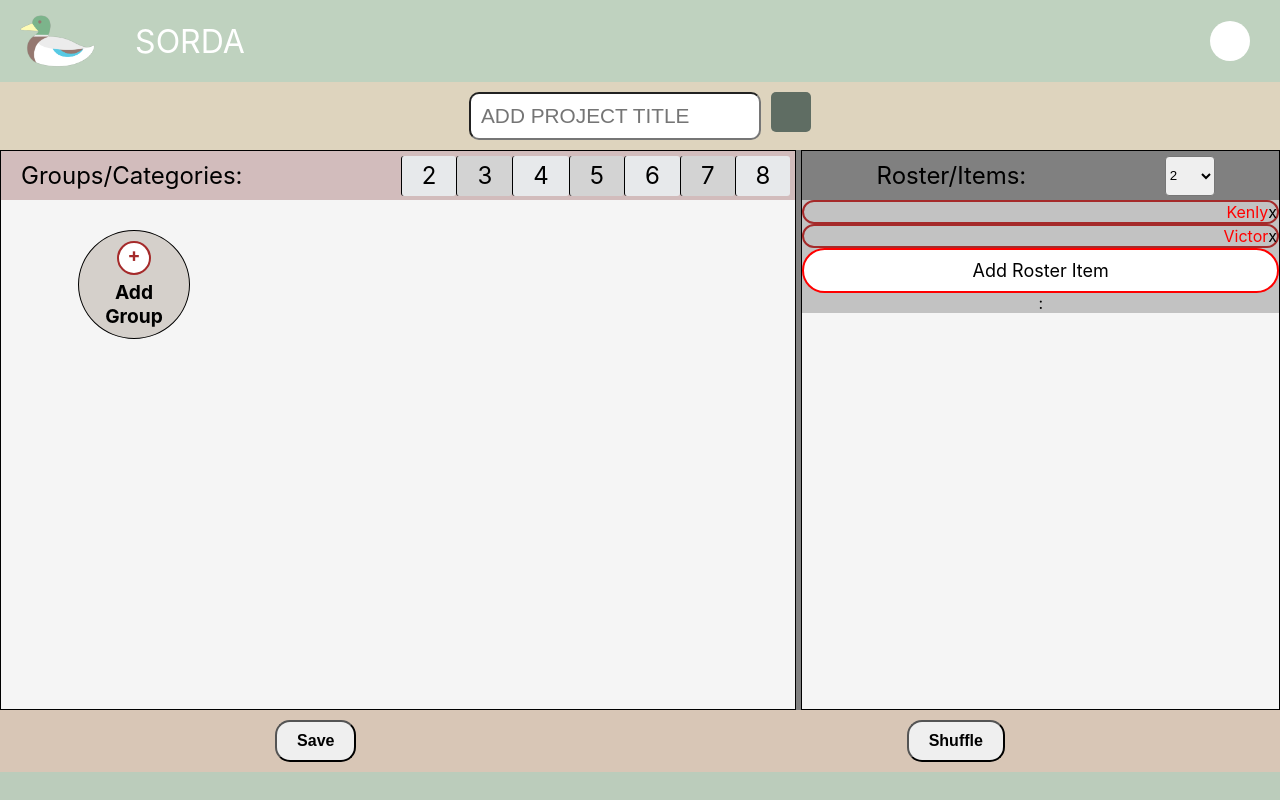
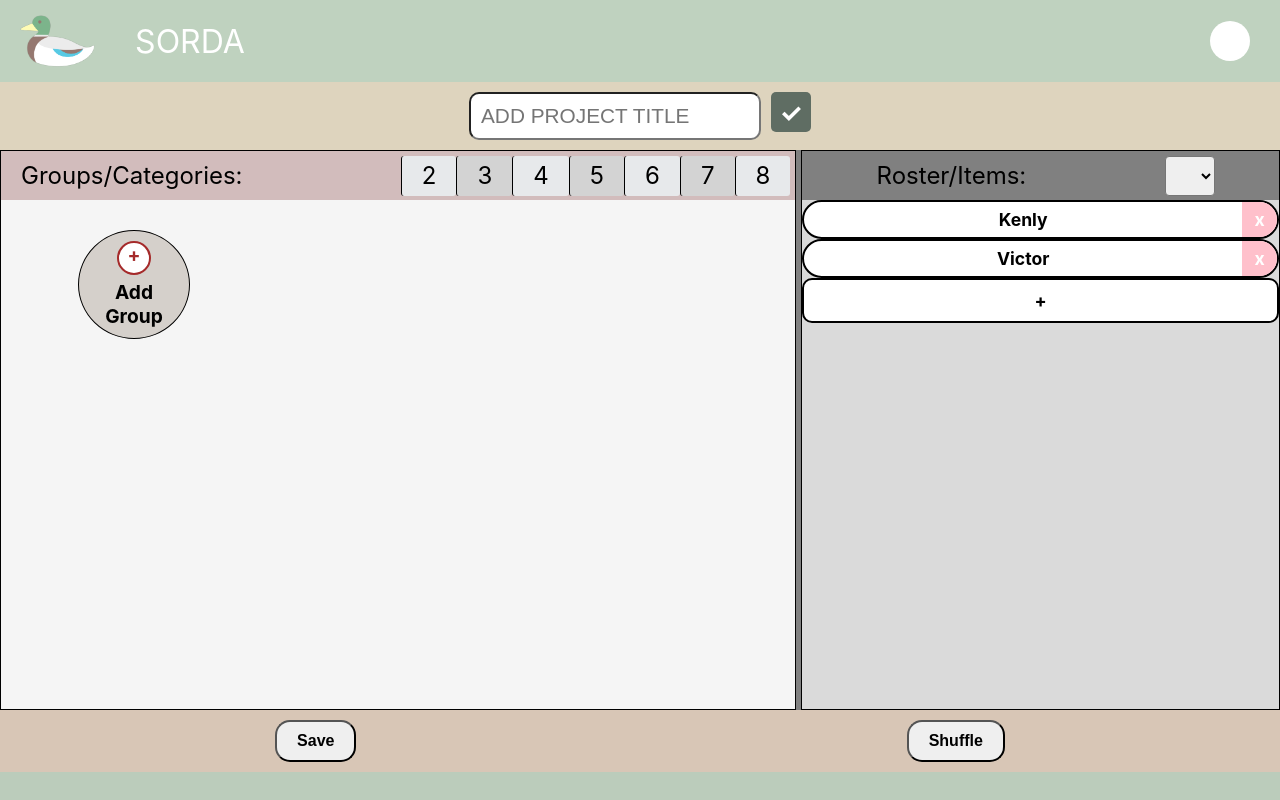
Before and after one commit to VeniVidiCodi/randomized-distribution-app, a React (Create React App) app in the folder frontendReact/sordaapp/: page / in a window 1280 px wide. Built offline with nearby package versions, Linux system fonts and the light colour scheme; the HTML template or start-up script is replaced by a standard one.

Commit message:
Finish basic roster section button/item behavior. Work on button rendering and limitation on adding items button.

```diff
--- a/frontendReact/sordaapp/src/components/GroupSection/GroupSection.js
+++ b/frontendReact/sordaapp/src/components/GroupSection/GroupSection.js
@@ -102,9 +102,8 @@ class GroupSection extends Component {
                                     onClick={this.generateGroups}
                                 />
                             )}
-
-                    </div>:
-                    <div></div>}
+                        </div> : <div></div>
+                    }
                 </header>
 
                 <div className="group-items-container">
--- a/frontendReact/sordaapp/src/components/NewItemButton/NewItemButton.css
+++ b/frontendReact/sordaapp/src/components/NewItemButton/NewItemButton.css
@@ -1,15 +1,17 @@
 .add-item-button {
-    border: 2px solid red;
-    border-radius: 25px;
+    border: 2px solid black;
+    border-radius: 10px;
     display: flex;
     justify-content: center;
     align-items: center;
     flex-direction: row;
     padding: 10px;
     background-color: white;
+    font-weight: bold;
+    font-size: 1.1em;
 }
-.roster-item--new:hover {
-    background-color: greenyellow;
+.add-item-button:hover {
+    background-color: lightgreen;
 }
 
 /* .roster-add--button {
--- a/frontendReact/sordaapp/src/components/NewItemButton/NewItemButton.js
+++ b/frontendReact/sordaapp/src/components/NewItemButton/NewItemButton.js
@@ -6,7 +6,7 @@ class NewItemButton extends Component {
     return (
         <div className="add-item-button" onClick={this.props.onClick}>
             {/* <div className="roster-add--button">+</div> */}
-            <div className="new-roster-item-text">Add Roster Item</div>
+            <div className="new-roster-item-text">+</div>
         </div>
     );
  }
--- a/frontendReact/sordaapp/src/components/RosterItem/RosterItem.css
+++ b/frontendReact/sordaapp/src/components/RosterItem/RosterItem.css
@@ -4,17 +4,41 @@
     flex-direction: row;
     justify-content: end;
     border-radius: 30px;
+    font-weight: bold;
+    font-size: 1.1em;
+
+    border: 2px solid black;
+    border-radius: 25px;
+    display: flex;
+    align-items: center;
+    flex-direction: row;
+    justify-content: flex-end;
+    /* padding: 5px; */
+    background-color: white;
 }
 
 .roster-item-text {
-    color: red;
+    color: black;
+    display: flex;
+    margin: 5px auto;
 }
 
-.roster-del--btn, .roster-add--button {
-    width: 30px;
-    height: 30px;
-    border: 2px solid brown;
-    border-radius: 30px;
+.roster-del-btn {
+    /* position: relative; */
+    /* z-index: 20; */
+    /* left: 3em; */
+    width: 35px;
+    height: 35px;
+    display: flex;
+    justify-content: center;
+    align-items: center;
+    /* border: 2px solid blue; */
+    /* box-shadow: 0px 5px 5px lightgrey; */
+    background-color: pink;
+    border-radius: 0 50% 50% 0;
     font-weight: bold;
-    color:  brown;
+    color:  white;
 }
+.roster-del-btn:hover {
+    background-color: red;
+}
--- a/frontendReact/sordaapp/src/components/RosterItem/RosterItem.js
+++ b/frontendReact/sordaapp/src/components/RosterItem/RosterItem.js
@@ -11,7 +11,7 @@ class RosterItem extends Component {
         return(
             <div className="roster-item-container">
                 <div className="roster-item-text">{name}</div>
-                <div className="roster-del-btn" >x</div>
+                <div className="roster-del-btn" onClick={()=>console.log('delete roster item')}>x</div>
             </div>
         );
     }
--- a/frontendReact/sordaapp/src/components/RosterSection/RosterSection.css
+++ b/frontendReact/sordaapp/src/components/RosterSection/RosterSection.css
@@ -4,12 +4,13 @@
     display: flex;
     flex-direction: column;
     width: 60%;
-    background-color: whitesmoke;
+    background-color: rgb(218, 218, 218);
+    /* box-shadow: 2px 5px 5px grey inset; */
 }
 .roster-nav {
     background-color: gray;
     display: flex;
-    flex-direction: row;
+    /* flex-direction: row; */
     justify-content: space-around;
     align-items: center;
 }
@@ -22,9 +23,9 @@
     height: 40px;
     border-radius: 4px;
 }
-.roster-items-container {
-    background-color: #c2c2c2;
-}
+/* .roster-items-container {
+    box-shadow: 0 0 5px black inset;
+} */
 .roster-item {
     height: 30px;
     border: 2px solid brown;
--- a/frontendReact/sordaapp/src/components/RosterSection/RosterSection.js
+++ b/frontendReact/sordaapp/src/components/RosterSection/RosterSection.js
@@ -2,6 +2,7 @@ import React, { Component } from 'react';
 import './RosterSection.css';
 import RosterItem from '../RosterItem/RosterItem';
 import NewItemButton from '../NewItemButton/NewItemButton';
+import { nanoid } from 'nanoid';
 
 class RosterSection extends Component {
     constructor(props) {
@@ -26,22 +27,25 @@ class RosterSection extends Component {
 
      //  LIFECYCLE -------------------------------------------------
     componentDidMount() {
-        this.renderSelectMenu();
-        this.generateKeys(this.state.roster);
+        // this.renderSelectMenu();
+        // this.generateKeys();
+        // this.generateItems(this.state.roster);
     }
 
     generateKeys() {
-        console.log("Generating KEYS...")
+        console.log("GENERATING KEYS...")
+
         let keys = [];
-        let range = this.state.menuRange;
-        console.log(range);
+        let max = this.state.rosterMax;
+        let menuRange = this.state.menuRange;
+        console.log("RANGE:", menuRange);
         let i = 0;
-        for (let item of range) {
-            let key = i * 3;
+        for (let item of menuRange) {
+            let key = nanoid();
             item.key = key;
             item.value = i;
             i++;
-            console.log("KEY: " + item.key,
+            console.log(i + "\n KEY: " + item.key,
                         "\n VALUE: " + item.value);
         }
         // console.log("Roster w/keys?" + roster);
@@ -51,33 +55,69 @@ class RosterSection extends Component {
 
     // // Create the options list for dropdown select menu
     renderSelectMenu() {
-        console.log('Make dropdown menu for roster...');
+        console.log('RENDERING DROPDOWN...');
         // Loop through range of min/max to populate the menuRange array
         let menuRange = [];
         let min = this.state.rosterMin;
         let max = this.state.rosterMax;
         for (let i=min; i<=max; i++) {
-            let obj = {key:null, value:i};
-            let j = i * 3;
-            obj.key = j;
-            menuRange.push(i);
+            let obj = {
+                key: nanoid(),
+                value: i
+            };
+            menuRange.push(obj);
             // console.log(menuRange);
         }
-        this.setState({menuRange: menuRange});
+
+        this.setState({
+            menuRange: menuRange
+        });
         console.log('MENU RANGE: ' + menuRange);
     }
 
     addItem() {
         console.log('Add Roster Item...')
+        let index  = this.state.roster.length;
+        let roster = this.state.roster;
+        let newIndex = index + 1;
+        let item = {
+                        key: nanoid(),
+                        name : 'Item' + newIndex,
+                        group: ''
+                    }  // Replace with class?
+        roster.push(item);
+        this.setState({roster: roster});
     }
 
-    generateItems() {
+    generateItems(arr) {
         console.log('Generate roster list base...');
+        // let num = e.target.innerText;
+        let num = arr.length;
+        let roster = [];    // Reset the roster items array
+        let showRoster = this.state.showRoster;
+        // showRoster = false;   // Hide the dropdown menu
 
+        // Populate the roster array with chosen number of entries
+        for (let i=0; i<num; i++) {
+            let genericName = "Item " + (i + 1);
+            let key = i + 10;
+            let item = {
+                name: genericName,
+                key : key
+            }   // Replace with class?
+            roster.push(item);
+        }
+
+        this.setState({
+            roster: roster,
+            showRoster: showRoster
+        });
+        // console.log("Roster generated:", roster);
     }
 
 
     render() {
+        // console.log('result:' + this.state.roster.length)
         return (
             <div className="roster-container">
                 <header className="roster-nav">
@@ -92,15 +132,18 @@ class RosterSection extends Component {
                 <div className="roster-items-container">
 
                     <div id="roster-display-wrapper">
+
                         {this.state.roster.map(item =>
                             <RosterItem
-                                key={item}
+                                key={item.key}
                                 name={item.name} />
                         )}
-                        {/* {this.state.roster.length < this.state.max ?  */}
+
+                        {(this.state.roster.length < this.state.rosterMax) ?
                             <NewItemButton onClick={this.addItem} /> :
                             <div></div>
-                        {/* } */}
+                        }
+
                     </div>
 
                     {/* <div className="roster-item roster-item--display">
--- a/frontendReact/sordaapp/src/components/TitleBar/TitleBar.css
+++ b/frontendReact/sordaapp/src/components/TitleBar/TitleBar.css
@@ -22,6 +22,10 @@
     border-radius: 5px;
     background-color: #5f6d63;
     margin-left: 10px;
+    font-weight: bold;
+    display: flex;
+    justify-content: center;
+    align-items: center;
 }
 .title-submit-button:hover {
     background-color: lightgreen;
--- a/frontendReact/sordaapp/src/components/TitleBar/TitleBar.js
+++ b/frontendReact/sordaapp/src/components/TitleBar/TitleBar.js
@@ -14,7 +14,7 @@ class TitleBar extends Component {
                 <h2 onClick={this.props.toggleTitle}>{this.props.title}</h2> :
                 <div className="input-wrapper">
                   <input id="project-title--input" type="text" placeholder="ADD PROJECT TITLE" />
-                  <div className="title-submit-button" onClick={this.props.setTitle}></div>
+                  <div className="title-submit-button" onClick={this.props.setTitle}>✓</div>
                 </div>
               }
             </section>
```
Also changed, not shown: 1 other file (tests, documents, lock files or other folders). Lines whose indentation alone changed are shown as unchanged.
